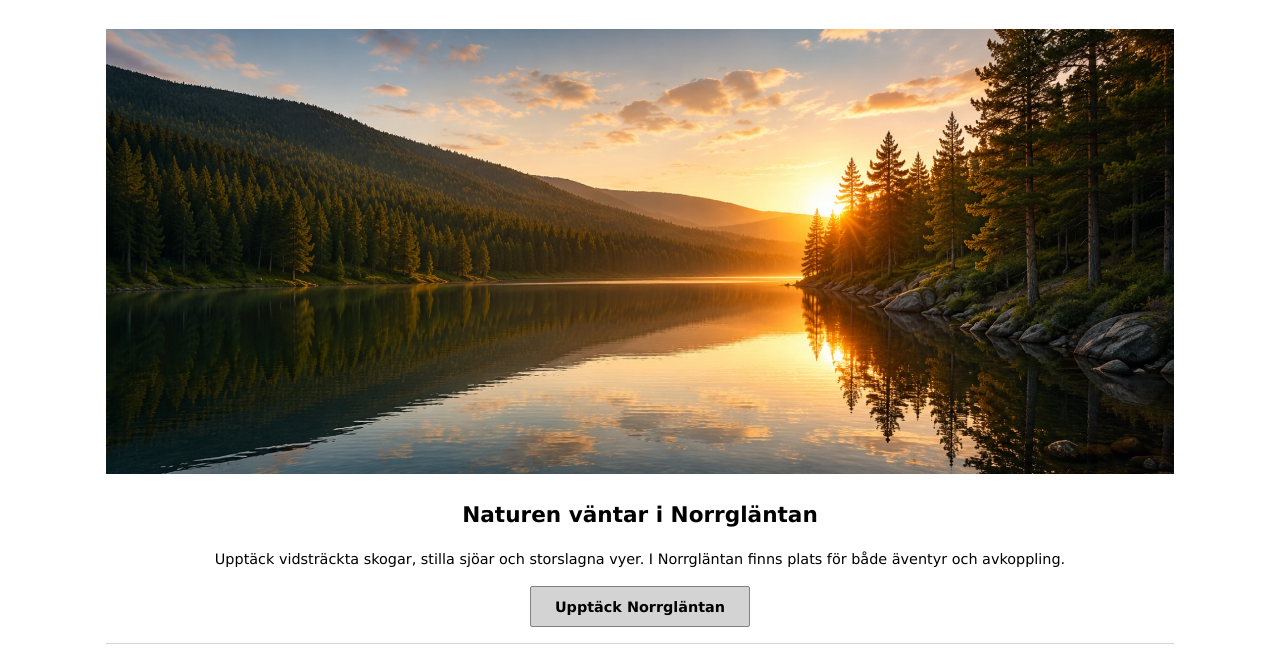
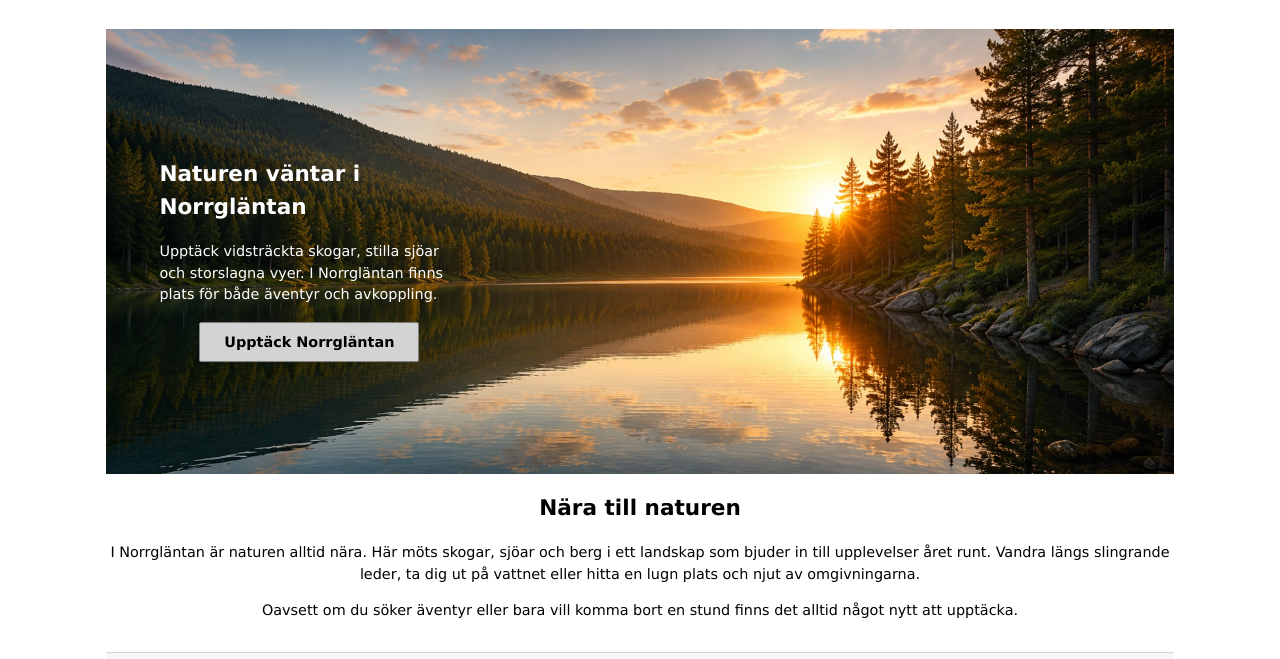
Before and after one commit to miem85/dt224g_mikael_emanuelsson_l3, a plain HTML site: page index.html in a window 1280 px wide. Shown: the part 77-736 px from the top of the page. Drawn offline with Linux system fonts and the light colour scheme.

Commit message:
Snyggade till och la text och knapp på hero

```diff
--- a/css/style.css
+++ b/css/style.css
@@ -32,6 +32,12 @@
 .intro {
     border-bottom: 1px solid lightgrey;
     padding-bottom: 1rem;
+}
+
+.hero img {
+    display: block;
+    width: 100%;
+    height: auto;
 }
 
     /* Header design */
@@ -232,6 +238,25 @@
         padding: 0;
     }
 
+    .hero {
+        position: relative;
+    }
+
+    .hero-text {
+        position: absolute;
+        top: 50%;
+        left: 5%;
+        transform: translateY(-50%);
+        max-width: 300px;
+        color: white;
+    }
+
+    .hero-text h2,
+    .hero-text p,
+    .hero-text button {
+        text-align: left;
+    }
+
     .activities-grid {
         grid-template-columns: repeat(3, 1fr);
     }
--- a/index.html
+++ b/index.html
@@ -27,11 +27,14 @@
         </header>
 
         <main>
-            <img src="images/hero.jpg" alt="Solsken över en älv">
-            <section class="intro">
-                <h2>Naturen väntar i Norrgläntan</h2>
-                <p>Upptäck vidsträckta skogar, stilla sjöar och storslagna vyer. I Norrgläntan finns plats för både äventyr och avkoppling.</p>
-                <button type="button">Upptäck Norrgläntan</button>
+
+            <section class="hero">
+                <img src="images/hero.jpg" alt="Solsken över en älv">
+                <div class="hero-text">
+                    <h2>Naturen väntar i Norrgläntan</h2>
+                    <p>Upptäck vidsträckta skogar, stilla sjöar och storslagna vyer. I Norrgläntan finns plats för både äventyr och avkoppling.</p>
+                    <button type="button">Upptäck Norrgläntan</button>
+                </div>
             </section>
             <section class="intro">
                 <h2>Nära till naturen</h2>
```
